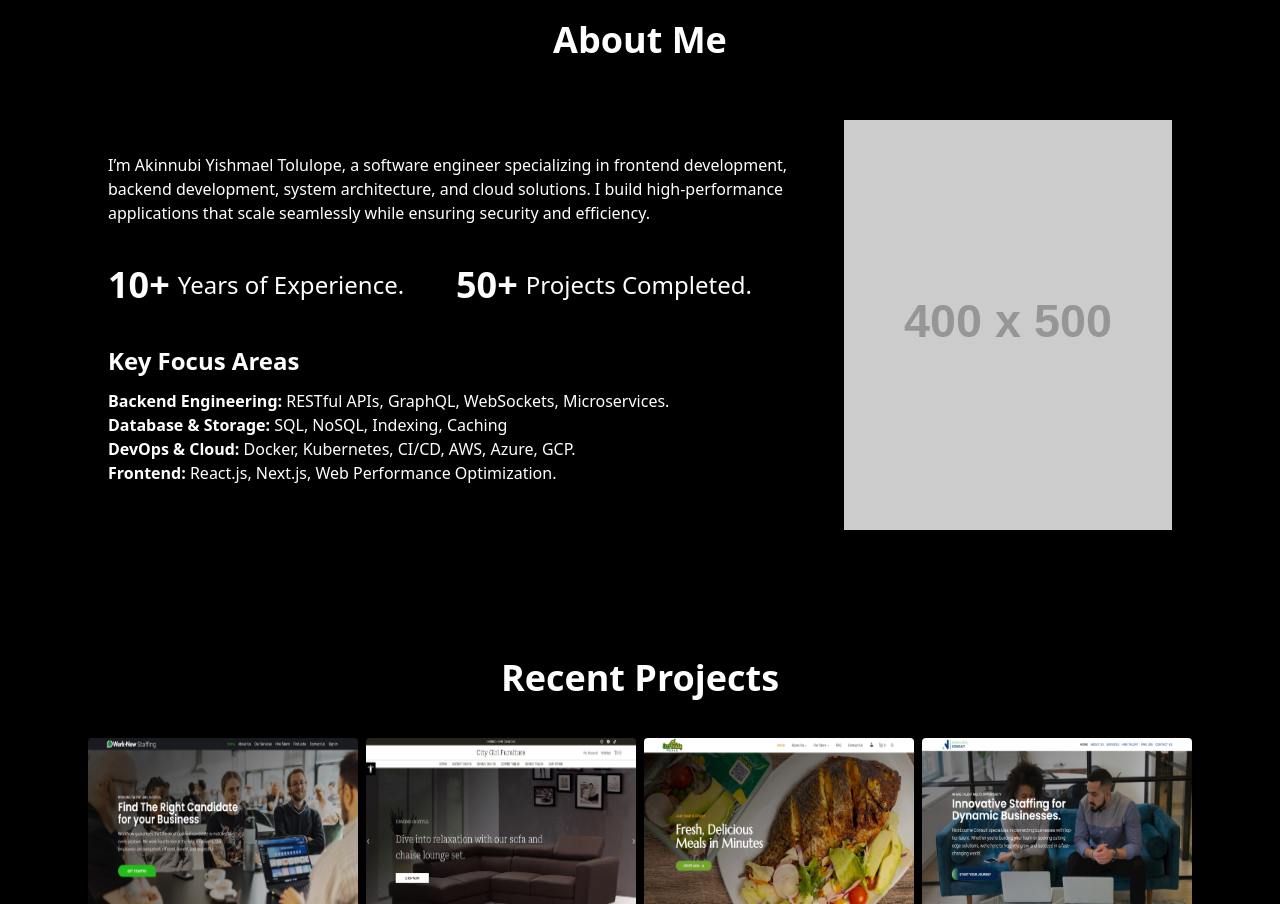
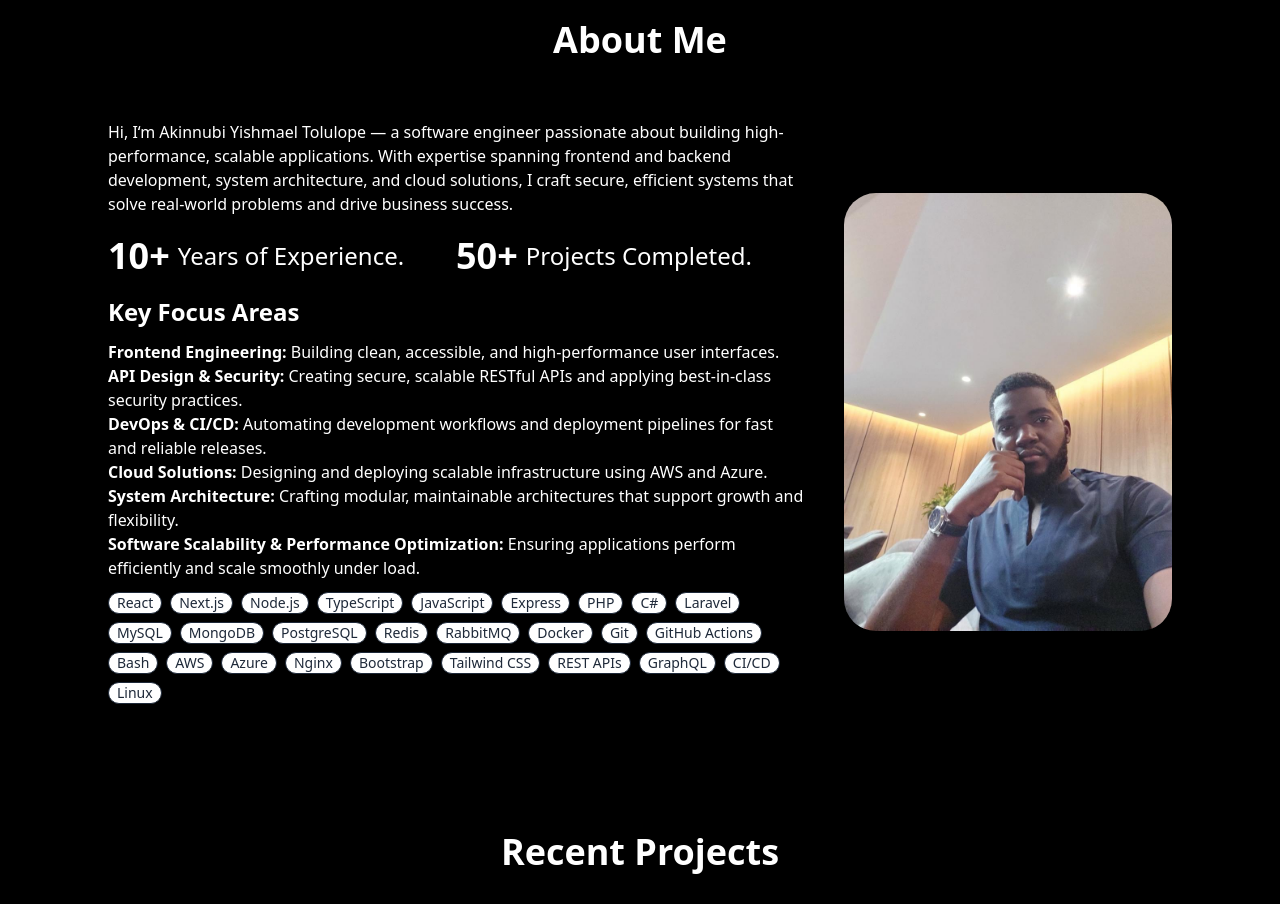
Before and after one commit to yish-mael/my-portfolio, a Next.js app: page / in a window 1280 px wide. Shown: the part 900-1804 px from the top of the page. Built offline with nearby package versions, Linux system fonts and the light colour scheme.

Commit message:
feat: update About component with new content and image, enhance Hero button design

```diff
--- a/src/components/About.tsx
+++ b/src/components/About.tsx
@@ -8,8 +8,8 @@ function About() {
             <h1 className="text-center text-4xl font-bold mb-5">About Me</h1>
             <div className="grid grid-cols-3 gap-10 p-10 items-center">
                 <div className="col-span-2">
-                    <p className="mb-10">I&rsquo;m Akinnubi Yishmael Tolulope, a software engineer specializing in frontend development, backend development, system architecture, and cloud solutions. I build high-performance applications that scale seamlessly while ensuring security and efficiency.</p>
-                    <div className="grid grid-cols-2 mb-10">
+                    <p className="mb-5">Hi, I&lsquo;m Akinnubi Yishmael Tolulope — a software engineer passionate about building high-performance, scalable applications. With expertise spanning frontend and backend development, system architecture, and cloud solutions, I craft secure, efficient systems that solve real-world problems and drive business success.</p>
+                    <div className="grid grid-cols-2 mb-5">
                         <div className="flex items-center">
                             <h2 className="text-4xl font-bold">10+</h2> <span className="text-2xl px-2">Years of Experience.</span>
                         </div>
@@ -21,22 +21,58 @@ function About() {
                         <h4 className="text-2xl font-bold">Key Focus Areas</h4>
                         <ul className="my-3">
                             <li>
-                                <b>Backend Engineering:</b> RESTful APIs, GraphQL, WebSockets, Microservices.
+                                <b>Frontend Engineering:</b> Building clean, accessible, and high-performance user interfaces.
                             </li>
                             <li>
-                                <b>Database & Storage:</b> SQL, NoSQL, Indexing, Caching
+                                <b>API Design & Security:</b> Creating secure, scalable RESTful APIs and applying best-in-class security practices.
                             </li>
                             <li>
-                                <b>DevOps & Cloud:</b> Docker, Kubernetes, CI/CD, AWS, Azure, GCP.
+                                <b>DevOps & CI/CD:</b> Automating development workflows and deployment pipelines for fast and reliable releases.
                             </li>
                             <li>
-                                <b>Frontend:</b> React.js, Next.js, Web Performance Optimization.
+                                <b>Cloud Solutions:</b> Designing and deploying scalable infrastructure using AWS and Azure.
+                            </li>
+                            <li>
+                                <b>System Architecture:</b> Crafting modular, maintainable architectures that support growth and flexibility.
+                            </li>
+                            <li>
+                                <b>Software Scalability & Performance Optimization:</b> Ensuring applications perform efficiently and scale smoothly under load.
                             </li>
                         </ul>
+                        <div className="flex flex-wrap gap-2">
+                            <span className="bg-white text-gray-800 text-sm font-medium px-2 rounded-full border">React</span>
+                            <span className="bg-white text-gray-800 text-sm font-medium px-2 rounded-full border">Next.js</span>
+                            <span className="bg-white text-gray-800 text-sm font-medium px-2 rounded-full border">Node.js</span>
+                            <span className="bg-white text-gray-800 text-sm font-medium px-2 rounded-full border">TypeScript</span>
+                            <span className="bg-white text-gray-800 text-sm font-medium px-2 rounded-full border">JavaScript</span>
+                            <span className="bg-white text-gray-800 text-sm font-medium px-2 rounded-full border">Express</span>
+                            <span className="bg-white text-gray-800 text-sm font-medium px-2 rounded-full border">PHP</span>
+                            <span className="bg-white text-gray-800 text-sm font-medium px-2 rounded-full border">C#</span>
+                            <span className="bg-white text-gray-800 text-sm font-medium px-2 rounded-full border">Laravel</span>
+                            <span className="bg-white text-gray-800 text-sm font-medium px-2 rounded-full border">MySQL</span>
+                            <span className="bg-white text-gray-800 text-sm font-medium px-2 rounded-full border">MongoDB</span>
+                            <span className="bg-white text-gray-800 text-sm font-medium px-2 rounded-full border">PostgreSQL</span>
+                            <span className="bg-white text-gray-800 text-sm font-medium px-2 rounded-full border">Redis</span>
+                            <span className="bg-white text-gray-800 text-sm font-medium px-2 rounded-full border">RabbitMQ</span>
+                            <span className="bg-white text-gray-800 text-sm font-medium px-2 rounded-full border">Docker</span>
+                            <span className="bg-white text-gray-800 text-sm font-medium px-2 rounded-full border">Git</span>
+                            <span className="bg-white text-gray-800 text-sm font-medium px-2 rounded-full border">GitHub Actions</span>
+                            <span className="bg-white text-gray-800 text-sm font-medium px-2 rounded-full border">Bash</span>
+                            <span className="bg-white text-gray-800 text-sm font-medium px-2 rounded-full border">AWS</span>
+                            <span className="bg-white text-gray-800 text-sm font-medium px-2 rounded-full border">Azure</span>
+                            <span className="bg-white text-gray-800 text-sm font-medium px-2 rounded-full border">Nginx</span>
+                            <span className="bg-white text-gray-800 text-sm font-medium px-2 rounded-full border">Bootstrap</span>
+                            <span className="bg-white text-gray-800 text-sm font-medium px-2 rounded-full border">Tailwind CSS</span>
+                            <span className="bg-white text-gray-800 text-sm font-medium px-2 rounded-full border">REST APIs</span>
+                            <span className="bg-white text-gray-800 text-sm font-medium px-2 rounded-full border">GraphQL</span>
+                            <span className="bg-white text-gray-800 text-sm font-medium px-2 rounded-full border">CI/CD</span>
+                            <span className="bg-white text-gray-800 text-sm font-medium px-2 rounded-full border">Linux</span>
+                        </div>
+
                     </div>
                 </div>
                 <div>
-                    <Image src="https://placehold.co/400x500/png" width={400} height={500} alt="" />
+                    <Image src="/images/about-me1.jpg" className="rounded-4xl" width={400} height={500} alt="" />
                 </div>
             </div>
         </div>
--- a/src/components/Hero.tsx
+++ b/src/components/Hero.tsx
@@ -15,10 +15,10 @@ function Hero() {
               <h1 className="text-7xl font-bold py-1">Yishmael</h1>
               <h1 className="text-6xl font-light py-1">Software Engineer</h1>
               <p className="text-2xl mt-10 ">Engineering Scalable, Secure, and High-Performance Applications.</p>
-              <button className="px-5 py-2 mt-7 rounded-full border text-black bg-white flex mx-auto">
+              <button className="px-5 py-2 mt-7 rounded-full text-black bg-white flex mx-auto">
                   <span>Let&rsquo;s Talk</span>
                   &nbsp;
-                  <svg xmlns="http://www.w3.org/2000/svg" width="24" height="24" viewBox="0 0 24 24" fill="none" stroke="currentColor" strokeWidth="2" strokeLinecap="round" strokeLinejoin="round" className="lucide lucide-arrow-up-right">
+                  <svg xmlns="http://www.w3.org/2000/svg" width="20" height="20" viewBox="0 0 20 20" fill="none" stroke="currentColor" strokeWidth="2" strokeLinecap="round" strokeLinejoin="round" className="lucide lucide-arrow-up-right">
                       <path d="M7 7h10v10"></path>
                       <path d="M7 17 17 7"></path>
                   </svg>
```
Also changed, not shown: public/images/about-me1.jpg (added).
